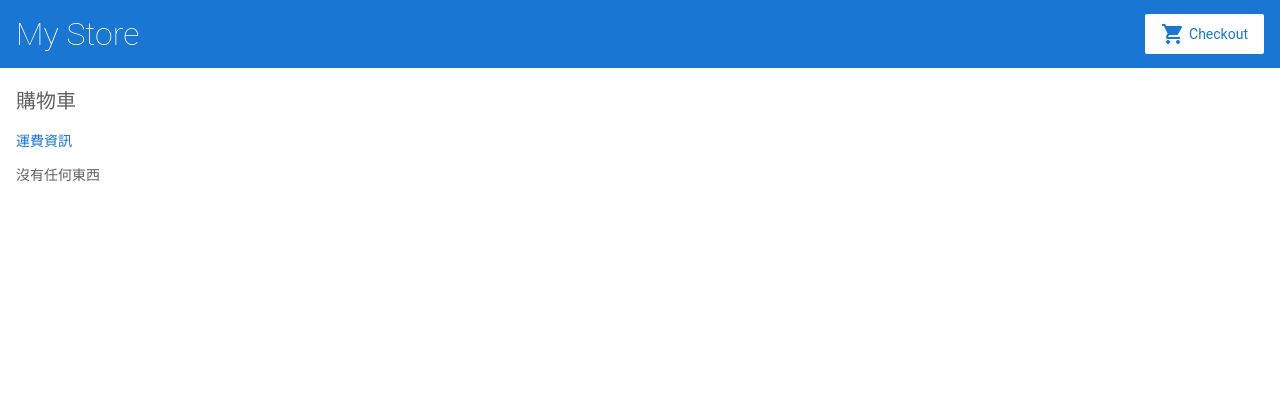
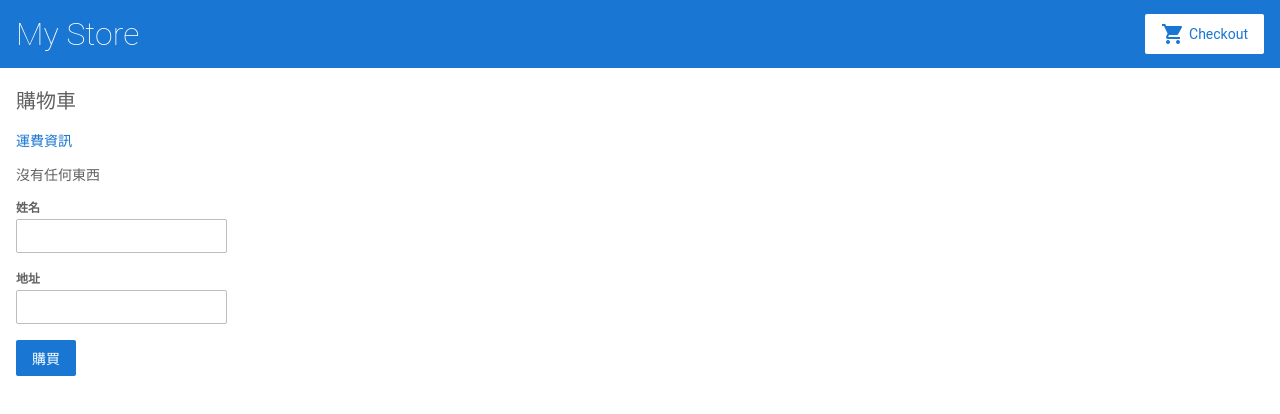
Before and after one commit to dannypc1628/angular-5r8rju, an Angular app: page /cart in a window 1280 px wide. Shown: the top 414 px of the page. Built offline with nearby package versions, Linux system fonts and the light colour scheme.

Commit message:
建立表單與取得使用者輸入

```diff
--- a/src/app/cart/cart.component.html
+++ b/src/app/cart/cart.component.html
@@ -9,3 +9,12 @@
   <span>{{item.price | currency}}</span>
 
 </div>
+
+<form [formGroup]="checkoutForm"
+  (ngSubmit)="onSubmit(checkoutForm.value)"
+>
+<div> <label for="name">姓名</label><input id="name" type="text" formControlName="name"> </div>
+<div> <label for="address">地址</label><input id="address" type="text" formControlName="address"> </div>
+
+  <button class="button" type="submit">購買</button>
+</form>
--- a/src/app/cart/cart.component.ts
+++ b/src/app/cart/cart.component.ts
@@ -1,4 +1,5 @@
 import { Component, OnInit } from '@angular/core';
+import {FormBuilder} from '@angular/forms'
 import {CartService} from '../cart.service'
 @Component({
   selector: 'app-cart',
@@ -7,10 +8,29 @@
 })
 export class CartComponent implements OnInit {
   items;
-  constructor(private cartService:CartService) { }
+  checkoutForm ;
+  constructor(private cartService:CartService,
+              private formBuilder:FormBuilder)
+              {
+                this.checkoutForm = this.formBuilder.group(
+                  {
+                    name:'',
+                    address:'',
+                  })
+              }
 
   ngOnInit() {
     this.items = this.cartService.getItems();
   }
 
+  onSubmit(customerData){
+    this.items = this.cartService.clearCart();
+
+    this.checkoutForm.reset();
+
+    console.warn("你已經送出購買請求"+customerData);
+    console.warn(customerData);
+
+  }
+
 }
```
